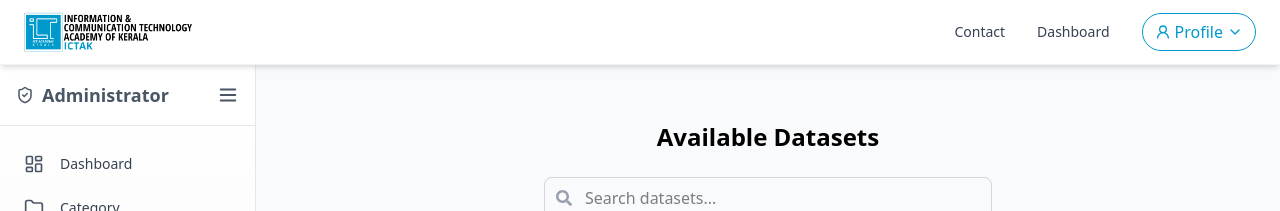
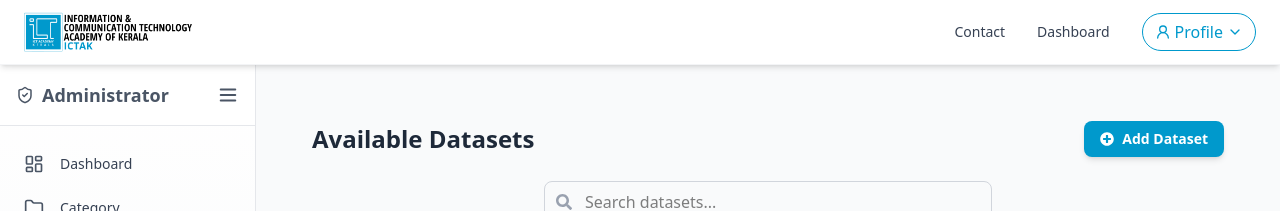
Before and after one commit to navami21/dataset-gallery, a React (Vite) app in the folder client/: page /admin/datasets in a window 1280 px wide. Shown: the top 211 px of the page. Built offline with nearby package versions, Linux system fonts and the light colour scheme; no server answers; sample sign-in values are in the browser's storage.

Commit message:
updated alumniproject,categoryview,DatasetView

```diff
--- a/client/src/Components/AlumniProjectList.jsx
+++ b/client/src/Components/AlumniProjectList.jsx
@@ -1,7 +1,7 @@
 import React, { useEffect, useState } from "react";
 import { useNavigate } from "react-router-dom";
 import axiosInstance from "../axiosinterceptor";
-import { FaArrowRight, FaSearch } from "react-icons/fa";
+import { FaArrowRight, FaSearch,FaPlusCircle } from "react-icons/fa";
 
 const AlumniProjectsList = () => {
   const [alumniProjects, setAlumniProjects] = useState([]);
@@ -31,9 +31,22 @@ const AlumniProjectsList = () => {
 
   return (
     <div className="p-6 max-w-7xl mx-auto">
-      <h1 className="text-3xl font-bold text-gray-800 mb-8 text-center">
+      {/* <h1 className="text-3xl font-bold text-gray-800 mb-8 text-center">
         Alumni Projects
-      </h1>
+      </h1> */}
+       <div className="flex flex-col sm:flex-row justify-between items-center mb-6 gap-4">
+    <h1 className="text-3xl font-bold text-gray-800 text-center sm:text-left">
+      Alumni Projects
+    </h1>
+
+    <button
+      onClick={() => navigate("/admin/projects/add")}
+      className="flex items-center gap-2 px-4 py-2 text-sm font-semibold text-white bg-[#0099cc] hover:bg-[#007aab] rounded-lg shadow-md transition w-full sm:w-auto"
+    >
+      <FaPlusCircle className="text-white" />
+      Add Project
+    </button>
+  </div>
 
       {/* Search Bar */}
       <div className="relative max-w-md mx-auto mb-8">
--- a/client/src/Components/CategoryView.jsx
+++ b/client/src/Components/CategoryView.jsx
@@ -1,5 +1,5 @@
 import React, { useEffect, useState } from "react";
-import { Pencil, Trash2 } from "lucide-react";
+import { Pencil, Trash2,PlusCircle  } from "lucide-react";
 import { useNavigate } from "react-router-dom";
 import axiosInstance from "../axiosinterceptor";
 import { toast } from "react-toastify";
@@ -36,7 +36,35 @@ const ViewCategories = () => {
 
   return (
     <div className="p-6 bg-gradient-to-b from-gray-50 to-gray-100 min-h-screen">
-      <h1 className="text-3xl font-bold mb-6 text-gray-800">All Categories</h1>
+      {/* <h1 className="text-3xl font-bold mb-6 text-gray-800">All Categories</h1> */}
+       {/* Heading and Add Button */}
+    {/* <div className="flex items-center justify-between mb-6">
+      <h1 className="text-3xl font-bold text-gray-800">All Categories</h1>
+
+      {userRole === "admin" && (
+        <button
+          onClick={() => navigate("/admin/category/add")}
+          className="flex items-center gap-2 px-4 py-2 text-sm font-semibold text-white bg-[#0099cc] hover:bg-[#007aab] rounded-lg shadow-md transition"
+        >
+          <PlusCircle size={18} />
+          Add Category
+        </button>
+      )}
+    </div> */}
+    <div className="flex flex-col sm:flex-row sm:items-center sm:justify-between gap-4 mb-6">
+  <h1 className="text-3xl font-bold text-gray-800">All Categories</h1>
+
+  {userRole === "admin" && (
+    <button
+      onClick={() => navigate("/admin/category/add")}
+      className="flex items-center justify-center gap-2 px-4 py-2 text-sm font-semibold text-white bg-[#0099cc] hover:bg-[#007aab] rounded-lg shadow-md transition w-full sm:w-auto"
+    >
+      <PlusCircle size={18} />
+      Add Category
+    </button>
+  )}
+</div>
+
 
       {/* Responsive Grid */}
       <div className="grid gap-8 justify-center sm:grid-cols-[repeat(auto-fit,minmax(18rem,1fr))]">
--- a/client/src/Components/DatasetView.jsx
+++ b/client/src/Components/DatasetView.jsx
@@ -1,8 +1,8 @@
 
 import { useEffect, useState } from "react";
-import { useLocation, Link } from "react-router-dom";
+import { useLocation, Link, useNavigate } from "react-router-dom";
 import axiosInstance from "../axiosinterceptor";
-import { FaEdit, FaTrash, FaSearch } from "react-icons/fa";
+import { FaEdit, FaTrash, FaSearch, FaPlusCircle } from "react-icons/fa";
 
 const DatasetView = () => {
   const [datasets, setDatasets] = useState([]);
@@ -12,7 +12,7 @@ const DatasetView = () => {
   const location = useLocation();
   const params = new URLSearchParams(location.search);
   const categoryId = params.get("category");
-
+  const navigate = useNavigate();
   const userRole = localStorage.getItem("role");
 
   const fetchDatasets = async () => {
@@ -64,7 +64,22 @@ const DatasetView = () => {
 
   return (
     <div className="p-4 md:p-8">
-      <h2 className="text-2xl font-bold text-center mb-6">Available Datasets</h2>
+      {/* <h2 className="text-2xl font-bold text-center mb-6">Available Datasets</h2> */}
+      <div className="flex flex-col sm:flex-row justify-between items-center mb-6 gap-4">
+    <h2 className="text-2xl font-bold text-gray-800 text-center sm:text-left">
+      Available Datasets
+    </h2>
+
+    {userRole === "admin" && (
+      <button
+        onClick={() => navigate("/admin/datasets/add")}
+        className="flex items-center gap-2 px-4 py-2 text-sm font-semibold text-white bg-[#0099cc] hover:bg-[#007aab] rounded-lg shadow-md transition w-full sm:w-auto"
+      >
+        <FaPlusCircle className="text-white" />
+        Add Dataset
+      </button>
+    )}
+  </div>
 
       {/* Search Bar */}
       <div className="relative max-w-md mx-auto mb-8">
```
